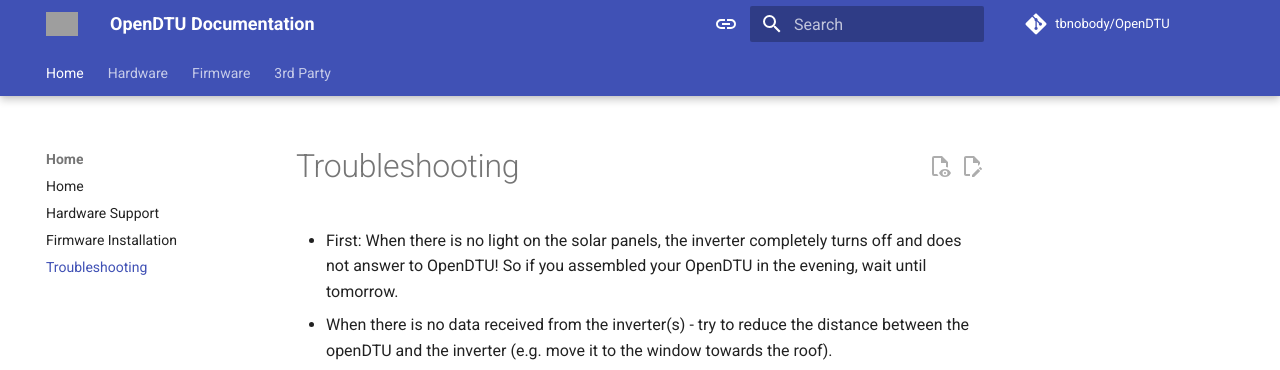
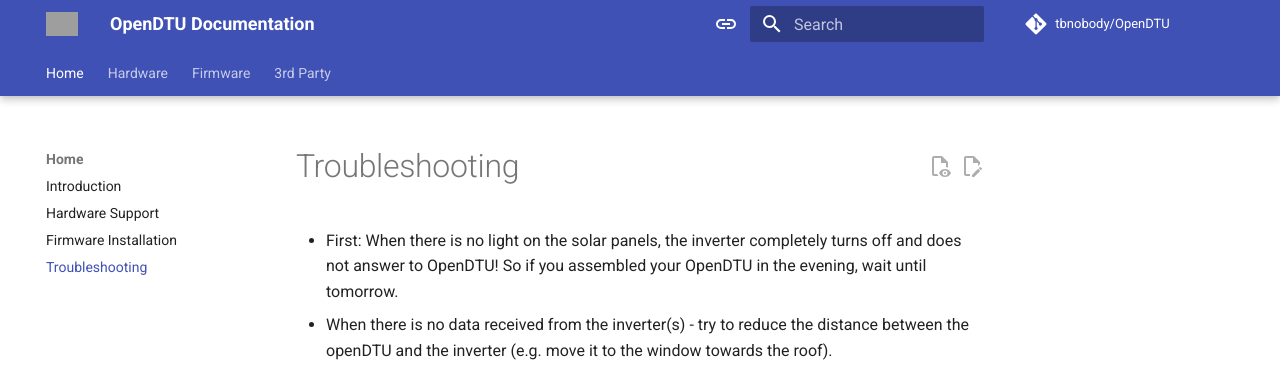
Before and after one commit to tbnobody/OpenDTU-docs, an MkDocs documentation site: the page built from docs/troubleshooting.md, in a window 1280 px wide. Shown: the top 370 px of the page. Built offline with MkDocs 1.6.1 and Material for MkDocs 9.7.7, drawn with Linux system fonts in a browser that asks for light colours; comment, search, counter and statistics services are not loaded; grey boxes are pictures that could not be loaded.

Commit message:
de-duplicate "Home" heading

```diff
--- a/docs/index.md
+++ b/docs/index.md
@@ -1,4 +1,4 @@
-# Home
+# Introduction
 
 ![Logo](assets/images/logo.png){align=right}
 
--- a/mkdocs.yml
+++ b/mkdocs.yml
@@ -101,7 +101,7 @@
 # Page tree
 nav:
   - Home:
-      - index.md
+      - Introduction: index.md
       - Hardware Support: hardware/index.md
       - Firmware Installation: firmware/index.md
       - Troubleshooting: troubleshooting.md
```
